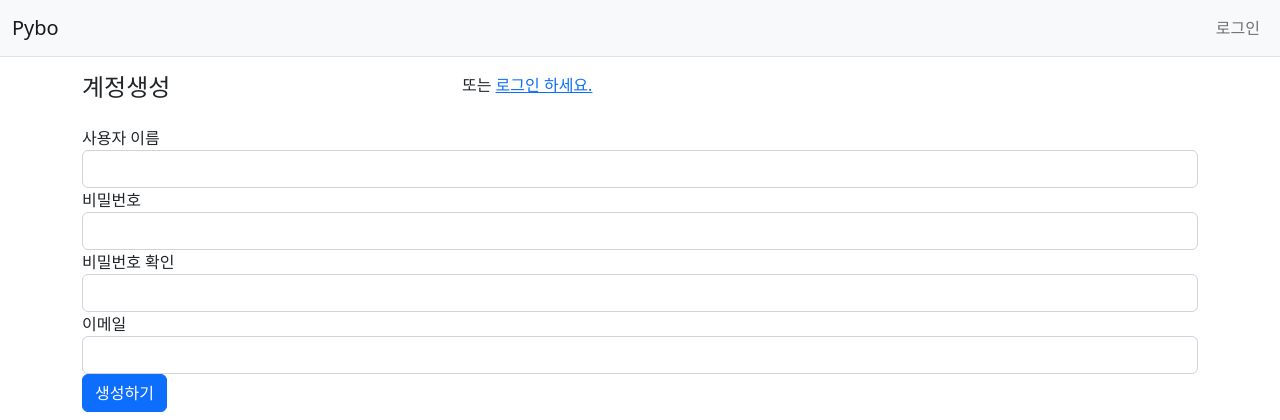
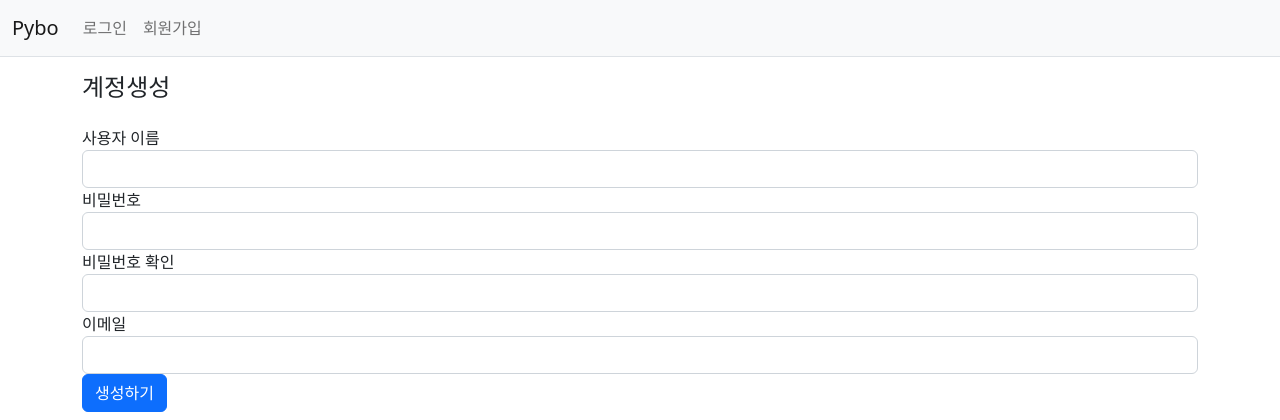
Before and after one commit to ty-kmu/webserver-ad-project-2023-1, a Django app: page /common/signup/ in a window 1280 px wide. Shown: the top 420 px of the page. Run offline with Django 3.2, Linux system fonts and the light colour scheme; some libraries are stand-ins or nearby versions.

Commit message:
fix: design improve

```diff
--- a/templates/common/signup.html
+++ b/templates/common/signup.html
@@ -5,31 +5,40 @@
             <div class="col-4">
                 <h4>계정생성</h4>
             </div>
-        <div class="col-8 text-right">
-            <span>또는 <a href="{% url 'common:login' %}">로그인 하세요.</a></span>
-        </div>
         </div>
         <form method="post" class="post-form">
             {% csrf_token %}
             {% include "form_errors.html" %}
             <div class="form-group">
                 <label for="username">사용자 이름</label>
-            <input type="text" class="form-control" name="username" id="username"
+                <input type="text"
+                       class="form-control"
+                       name="username"
+                       id="username"
                        value="{{ form.username.value|default_if_none:'' }}">
             </div>
             <div class="form-group">
                 <label for="password1">비밀번호</label>
-            <input type="password" class="form-control" name="password1" id="password1"
+                <input type="password"
+                       class="form-control"
+                       name="password1"
+                       id="password1"
                        value="{{ form.password.value|default_if_none:'' }}">
             </div>
             <div class="form-group">
                 <label for="password2">비밀번호 확인</label>
-            <input type="password" class="form-control" name="password2" id="password2"
+                <input type="password"
+                       class="form-control"
+                       name="password2"
+                       id="password2"
                        value="{{ form.password.value|default_if_none:'' }}">
             </div>
             <div class="form-group">
                 <label for="email">이메일</label>
-            <input type="text" class="form-control" name="email" id="email"
+                <input type="text"
+                       class="form-control"
+                       name="email"
+                       id="email"
                        value="{{ form.email.value|default_if_none:'' }}">
             </div>
             <button type="submit" class="btn btn-primary">생성하기</button>
--- a/templates/navbar.html
+++ b/templates/navbar.html
@@ -11,15 +11,20 @@
                 aria-label="Toggle navigation">
             <span class="navbar-toggler-icon"></span>
         </button>
-        <div class="collapse navbar-collapse flex-grow-0" id="navbarNav">
-            <ul class="navbar-nav">
-                <li class="nav-item ">
+        <div class="collapse navbar-collapse" id="navbarSupportedContent">
+            <ul class="navbar-nav me-auto mb-2 mb-lg-0">
+                <li class="nav-item">
                     {% if user.is_authenticated %}
                         <a class="nav-link" href="{% url 'common:logout' %}">{{ user.username }} (로그아웃)</a>
                     {% else %}
                         <a class="nav-link" href="{% url 'common:login' %}">로그인</a>
                     {% endif %}
                 </li>
+                <li>
+                    {% if not user.is_authenticated %}
+                        <a class="nav-link" href="{% url 'common:signup' %}">회원가입</a>
+                    {% endif %}
+                </li>
             </ul>
         </div>
     </div>
```
Also changed, not shown: templates/common/login.html (+10 -6 lines). Lines whose indentation alone changed are shown as unchanged.
